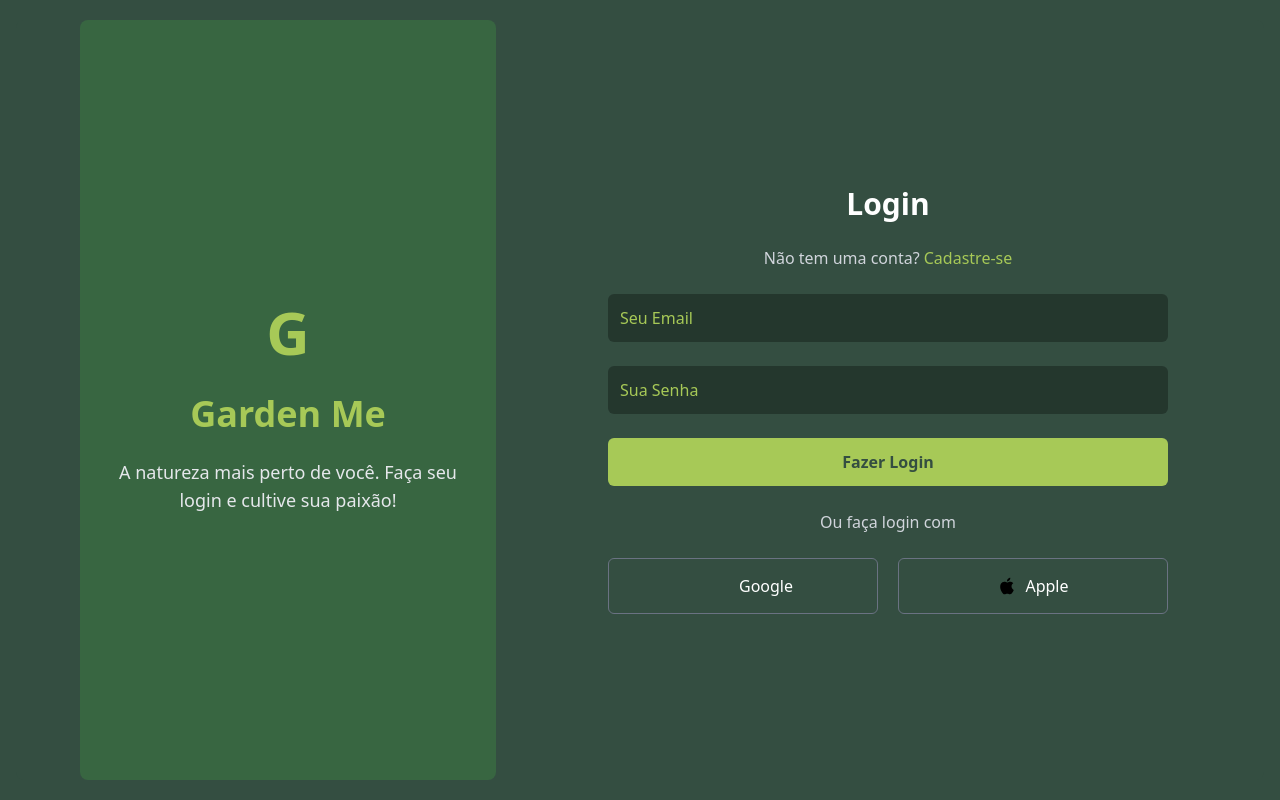
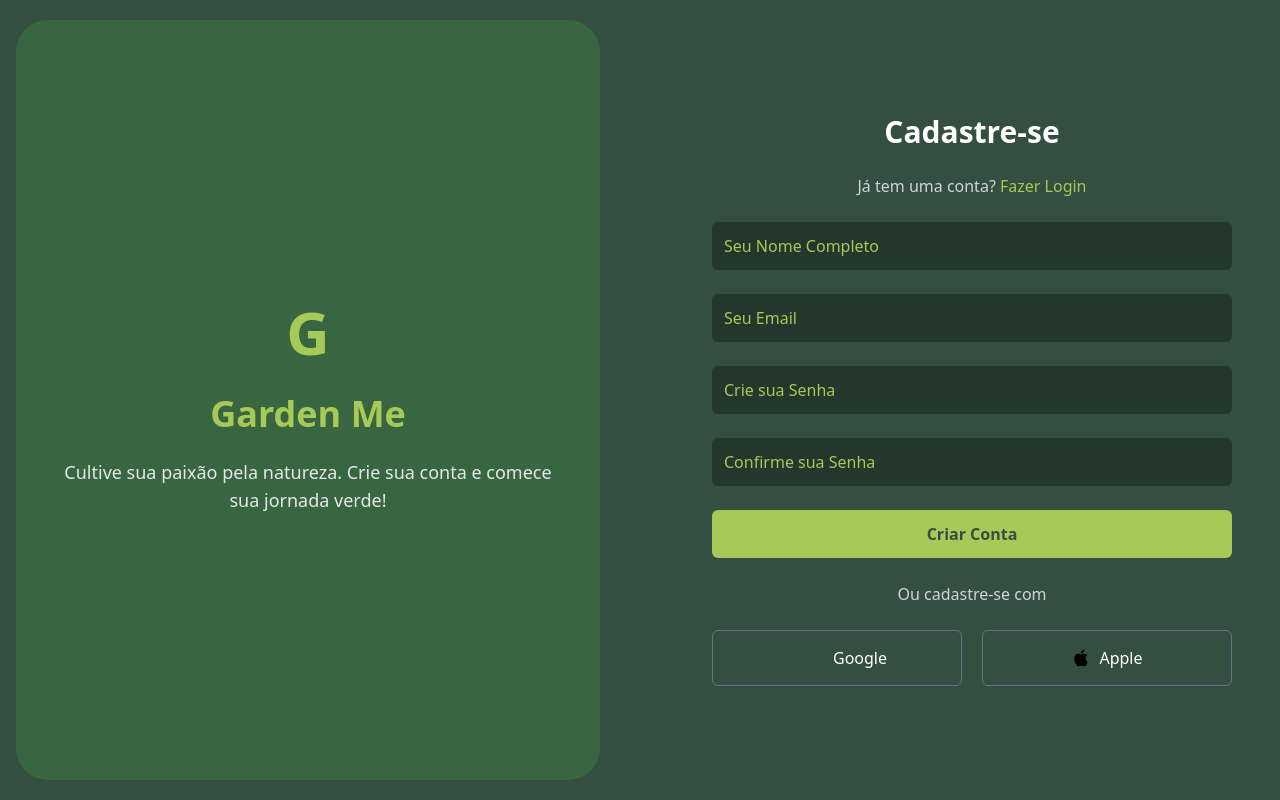
Before and after one commit to standbytheboy/gardenme, a React (Vite) app in the folder frontend/: page / in a window 1280 px wide. Built offline with nearby package versions, Linux system fonts and the light colour scheme; some icons are missing.

Commit message:
sign up component

```diff
--- a/frontend/src/App.tsx
+++ b/frontend/src/App.tsx
@@ -1,15 +1,10 @@
-import LoginPage from './components/loginPage/LoginPage';
 import SignupPage from './components/signUpPage/SignUpPage';
 import './index.css';
 
 function App() {
   return (
     <div className="App">
-      <LoginPage />
-      {/* <SignupPage /> */}
-      {/* <OrderSuccessPage /> */}
-      {/* <ShoppingCart /> */}
-      {/* <CheckoutPage /> */}
+    <SignupPage />
     </div>
   );
 }
--- a/frontend/src/components/loginPage/LoginPage.tsx
+++ b/frontend/src/components/loginPage/LoginPage.tsx
@@ -1,9 +1,7 @@
 import React, { useState } from "react";
 import { GoogleContainedFill } from "akar-icons";
 import appleLogo from "../../assets/apple-logo.svg";
-
-// Assumindo que você tem um logo para o Garden Me
-// import gardenMeLogo from '../assets/garden-me-logo.png'; // Ajuste o caminho conforme necessário
+// import gardenMeLogo from '../assets/garden-me-logo.png';
 
 const LoginPage: React.FC = () => {
   const [email, setEmail] = useState("");
@@ -11,7 +9,7 @@ const LoginPage: React.FC = () => {
 
   const handleLogin = (e: React.FormEvent) => {
     e.preventDefault();
-    // Lógica para fazer login
+
     console.log("Email:", email);
     console.log("Senha:", password);
     alert("Fazer Login (Lógica não implementada)");
--- a/frontend/src/components/signUpPage/SignUpPage.tsx
+++ b/frontend/src/components/signUpPage/SignUpPage.tsx
@@ -1,48 +1,52 @@
-import React, { useState } from 'react';
-
-// Assumindo que você tem um logo para o Garden Me
-// import gardenMeLogo from '../assets/garden-me-logo.png'; // Ajuste o caminho conforme necessário
+import React, { useState } from "react";
+import { GoogleContainedFill } from "akar-icons";
+import appleLogo from "../../assets/apple-logo.svg";
 
 const SignupPage: React.FC = () => {
-  const [name, setName] = useState('');
-  const [email, setEmail] = useState('');
-  const [password, setPassword] = useState('');
-  const [confirmPassword, setConfirmPassword] = useState('');
+  const [name, setName] = useState("");
+  const [email, setEmail] = useState("");
+  const [password, setPassword] = useState("");
+  const [confirmPassword, setConfirmPassword] = useState("");
 
   const handleSignup = (e: React.FormEvent) => {
     e.preventDefault();
     if (password !== confirmPassword) {
-      alert('As senhas não coincidem!');
+      alert("As senhas não coincidem!");
       return;
     }
     // Lógica para criar a conta
-    console.log('Nome:', name);
-    console.log('Email:', email);
-    console.log('Senha:', password);
-    alert('Criar Conta (Lógica não implementada)');
+    console.log("Nome:", name);
+    console.log("Email:", email);
+    console.log("Senha:", password);
+    alert("Criar Conta (Lógica não implementada)");
   };
 
   return (
-    <div className="min-h-screen flex items-center justify-center bg-[#344E41] p-4">
-      <div className="flex flex-col md:flex-row w-full max-w-4xl bg-[#344E41] rounded-lg overflow-hidden shadow-2xl">
+    <div className="min-h-screen flex items-center justify-center bg-[#344E41] p-4 w-[100vw]">
+      <div className="flex flex-col md:flex-row w-full bg-[#344E41] rounded-lg overflow-hidden h-[95vh]">
         {/* Lado Esquerdo - Logo e Mensagem */}
-        <div className="md:w-1/2 flex flex-col items-center justify-center p-8 text-center text-white">
-          {/* Placeholder para o logo. Se você tiver um SVG ou imagem: */}
+        <div className="bg-[#386641] md:w-1/2 flex flex-col items-center justify-center p-8 text-center h-full mr-[5rem] rounded-4xl">
           {/* <img src={gardenMeLogo} alt="Garden Me Logo" className="w-32 h-32 mb-4" /> */}
-          <div className="bg-[#344E41] p-4 rounded-full mb-4"> {/* Cor de fundo do logo: #344E41 */}
-            <span className="text-[#A7C957] text-6xl font-bold">G</span> {/* Cor do G: A7C957 */}
+          <div className="p-4 rounded-full mb-4">
+            <span className="text-[#A7C957] text-6xl font-bold">G</span>
           </div>
-          <h2 className="text-4xl font-bold mb-2 text-[#A7C957]">Garden Me</h2> {/* Cor do texto: A7C957 */}
+          <h2 className="text-4xl font-bold mb-2 text-[#A7C957]">Garden Me</h2>
           <p className="text-lg text-gray-200 mt-4">
-            Cultive sua paixão pela natureza. Crie sua conta e comece sua jornada verde!
+            Cultive sua paixão pela natureza. Crie sua conta e comece sua
+            jornada verde!
           </p>
         </div>
 
         {/* Lado Direito - Formulário de Cadastro */}
-        <div className="md:w-1/2 bg-[#344E41] p-8 flex flex-col justify-center">
-          <h2 className="text-3xl font-bold text-white mb-6 text-center">Cadastre-se</h2>
+        <div className="md:w-1/2 bg-[#344E41] p-8 flex flex-col justify-center h-full">
+          <h2 className="text-3xl font-bold text-white mb-6 text-center">
+            Cadastre-se
+          </h2>
           <p className="text-gray-300 text-center mb-6">
-            Já tem uma conta? <a href="/login" className="text-[#A7C957] hover:underline">Fazer Login</a>
+            Já tem uma conta?{" "}
+            <a href="/login" className="text-[#A7C957] hover:underline">
+              Fazer Login
+            </a>
           </p>
 
           <form onSubmit={handleSignup} className="space-y-6">
@@ -50,7 +54,7 @@ const SignupPage: React.FC = () => {
               <input
                 type="text"
                 placeholder="Seu Nome Completo"
-                className="w-full p-3 rounded-md bg-[rgba(0,0,0,0.18)] text-white placeholder-[#A7C957] focus:outline-none focus:ring-2 focus:ring-[#A7C957]"
+                className="w-full p-3 rounded-md bg-[rgba(0,0,0,0.30)] text-white placeholder-[#A7C957] focus:outline-none focus:ring-2 focus:ring-[#A7C957]"
                 value={name}
                 onChange={(e) => setName(e.target.value)}
                 required
@@ -60,7 +64,7 @@ const SignupPage: React.FC = () => {
               <input
                 type="email"
                 placeholder="Seu Email"
-                className="w-full p-3 rounded-md bg-[rgba(0,0,0,0.18)] text-white placeholder-[#A7C957] focus:outline-none focus:ring-2 focus:ring-[#A7C957]"
+                className="w-full p-3 rounded-md bg-[rgba(0,0,0,0.30)] text-white placeholder-[#A7C957] focus:outline-none focus:ring-2 focus:ring-[#A7C957]"
                 value={email}
                 onChange={(e) => setEmail(e.target.value)}
                 required
@@ -70,7 +74,7 @@ const SignupPage: React.FC = () => {
               <input
                 type="password"
                 placeholder="Crie sua Senha"
-                className="w-full p-3 rounded-md bg-[rgba(0,0,0,0.18)] text-white placeholder-[#A7C957] focus:outline-none focus:ring-2 focus:ring-[#A7C957]"
+                className="w-full p-3 rounded-md bg-[rgba(0,0,0,0.30)] text-white placeholder-[#A7C957] focus:outline-none focus:ring-2 focus:ring-[#A7C957]"
                 value={password}
                 onChange={(e) => setPassword(e.target.value)}
                 required
@@ -80,7 +84,7 @@ const SignupPage: React.FC = () => {
               <input
                 type="password"
                 placeholder="Confirme sua Senha"
-                className="w-full p-3 rounded-md bg-[rgba(0,0,0,0.18)] text-white placeholder-[#A7C957] focus:outline-none focus:ring-2 focus:ring-[#A7C957]"
+                className="w-full p-3 rounded-md bg-[rgba(0,0,0,0.30)] text-white placeholder-[#A7C957] focus:outline-none focus:ring-2 focus:ring-[#A7C957]"
                 value={confirmPassword}
                 onChange={(e) => setConfirmPassword(e.target.value)}
                 required
@@ -96,17 +100,21 @@ const SignupPage: React.FC = () => {
             </div>
           </form>
 
-          <div className="text-center text-gray-300 my-6">Ou cadastre-se com</div>
+          <div className="text-center text-gray-300 my-6">
+            Ou cadastre-se com
+          </div>
 
-          <div className="flex flex-col space-y-4">
+          <div className="flex gap-5">
             <button className="w-full flex items-center justify-center p-3 rounded-md border border-gray-500 text-white hover:bg-[rgba(255,255,255,0.1)] transition-colors">
-              {/* Ícone Google - use um SVG real ou biblioteca de ícones */}
-              <img src="https://upload.wikimedia.org/wikipedia/commons/4/4a/Logo_2013_Google.png" alt="Google" className="w-5 h-5 mr-2" />
+              <GoogleContainedFill
+                strokeWidth={2}
+                size={30}
+                className="mr-[1rem]"
+              />
               Google
             </button>
             <button className="w-full flex items-center justify-center p-3 rounded-md border border-gray-500 text-white hover:bg-[rgba(255,255,255,0.1)] transition-colors">
-              {/* Ícone Apple - use um SVG real ou biblioteca de ícones */}
-              <img src="https://upload.wikimedia.org/wikipedia/commons/f/fa/Apple_logo_black.svg" alt="Apple" className="w-5 h-5 mr-2" />
+              <img src={appleLogo} alt="Apple" className="w-5 h-5 mr-2" />
               Apple
             </button>
           </div>
```
